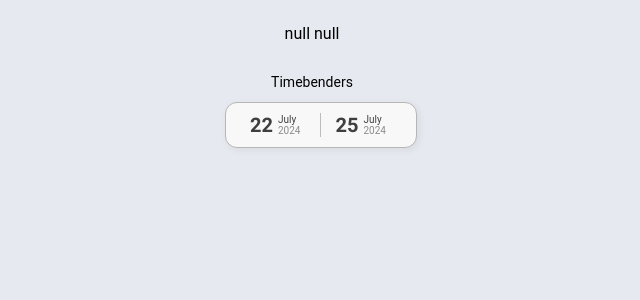
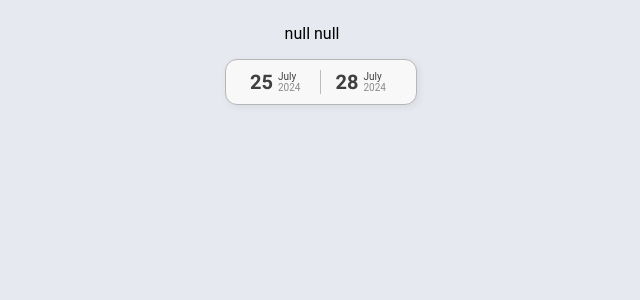
Before and after one commit to Mwiert/miniSpa, a Vue app: page /timebenders in a window 1280 px wide. Shown: the top 300 px of the page, without its empty margins (344-984 px from the left). Built offline with nearby package versions, Linux system fonts and the light colour scheme; a web font is replaced by a local one.

Commit message:
different back and forward month/year validations added

```diff
--- a/src/components/UIDatePicker.vue
+++ b/src/components/UIDatePicker.vue
@@ -77,9 +77,11 @@ export default {
     }
   },
   props: {
-    yearRange: { type: Number, default: 99 }, //This is for validating the year range by giving it 9999 as default value since this is one of the maximum value
+    backYearRange: { type: Number, default: 99 }, //This is for validating the year range by giving it 9999 as default value since this is one of the maximum value
+    forwardYearRange: { type: Number, default: 99 },
     saveDate: { type: String, default: '' }, //This is for saving the date history
-    monthRange: { type: Number, default: 99 }, //This is for validating the month range by giving it 9999 as default value since this is one of the maximum value
+    backMonthRange: { type: Number, default: 99 }, //This is for validating the month range by giving it 9999 as default value since this is one of the maximum value
+    forwardMonthRange: { type: Number, default: 99 },
     isPastValidation: { type: Boolean, default: false },
     isFutureValidation: { type: Boolean, default: false },
     isDatePickerEnable: { type: Boolean }
@@ -87,33 +89,77 @@ export default {
   methods: {
     checkRange() {
       if (this.isPastValidation) {
-        if (this.monthRange !== 99) {
-          this.minDate = dayjs().subtract(this.monthRange, 'month').endOf('month').format('YYYY-MM-DD')
-        }
-        else {
-          this.minDate = dayjs().subtract(this.yearRange, 'year').endOf('month').format('YYYY-MM-DD')
+        if (this.backMonthRange !== 99) {
+          this.minDate = dayjs()
+            .subtract(this.backMonthRange, 'month')
+            .endOf('month')
+            .format('YYYY-MM-DD')
+        } else {
+          this.minDate = dayjs()
+            .subtract(this.backYearRange, 'year')
+            .endOf('month')
+            .format('YYYY-MM-DD')
         }
 
         this.maxDate = dayjs().startOf('month').format('YYYY-MM-DD')
-      }
-      else if (this.isFutureValidation) {
+      } else if (this.isFutureValidation) {
         this.minDate = dayjs().endOf('month').format('YYYY-MM-DD')
 
-        if (this.monthRange !== 99) {
-          this.maxDate = dayjs().add(this.monthRange, 'month').startOf('month').format('YYYY-MM-DD')
+        if (this.forwardMonthRange !== 99) {
+          this.maxDate = dayjs()
+            .add(this.forwardMonthRange, 'month')
+            .startOf('month')
+            .format('YYYY-MM-DD')
+        } else {
+          this.maxDate = dayjs()
+            .add(this.forwardYearRange, 'year')
+            .startOf('month')
+            .format('YYYY-MM-DD')
         }
-        else {
-          this.maxDate = dayjs().add(this.yearRange, 'year').startOf('month').format('YYYY-MM-DD')
-        }
-      }
-      else {
-        if (this.monthRange !== 99) {
-          this.minDate = dayjs().subtract(this.monthRange, 'month').endOf('month').format('YYYY-MM-DD')
-          this.maxDate = dayjs().add(this.monthRange, 'month').startOf('month').format('YYYY-MM-DD')
-        }
-        else {
-          this.minDate = dayjs().subtract(this.yearRange, 'year').endOf('month').format('YYYY-MM-DD')
-          this.maxDate = dayjs().add(this.yearRange, 'year').startOf('month').format('YYYY-MM-DD')
+      } else {
+        if (this.backMonthRange !== 99) {
+          this.minDate = dayjs(this.saveDate)
+            .subtract(this.backMonthRange, 'month')
+            .endOf('month')
+            .format('YYYY-MM-DD')
+          if (this.forwardMonthRange !== 99) {
+            this.maxDate = dayjs(this.saveDate)
+              .add(this.forwardMonthRange, 'month')
+              .startOf('month')
+              .format('YYYY-MM-DD')
+          }
+          if (this.forwardYearRange !== 99) {
+            this.maxDate = dayjs(this.saveDate)
+              .add(this.forwardYearRange, 'year')
+              .startOf('month')
+              .format('YYYY-MM-DD')
+          }
+        } else if (this.backYearRange !== 99) {
+          this.minDate = dayjs(this.saveDate)
+            .subtract(this.backYearRange, 'month')
+            .endOf('month')
+            .format('YYYY-MM-DD')
+          if (this.forwardMonthRange !== 99) {
+            this.maxDate = dayjs(this.saveDate)
+              .add(this.forwardMonthRange, 'month')
+              .startOf('month')
+              .format('YYYY-MM-DD')
+          }
+          if (this.forwardYearRange !== 99) {
+            this.maxDate = dayjs(this.saveDate)
+              .add(this.forwardYearRange, 'year')
+              .startOf('month')
+              .format('YYYY-MM-DD')
+          }
+        } else {
+          this.minDate = dayjs(this.saveDate)
+            .subtract(this.forwardYearRange, 'year')
+            .endOf('month')
+            .format('YYYY-MM-DD')
+          this.maxDate = dayjs(this.saveDate)
+            .add(this.forwardYearRange, 'year')
+            .startOf('month')
+            .format('YYYY-MM-DD')
         }
       }
     },
--- a/src/components/UIDateRangePicker.vue
+++ b/src/components/UIDateRangePicker.vue
@@ -92,25 +92,29 @@
       class="date-picker"
       ref="datePicker"
       :class="{ 'date-picker-with-label': label, 'date-picker-without-label': !label }">
-<!-- This is where we are sending the needed probs into the child named UIDatePicker and for future implementation UIMultiDatePicker -->
+      <!-- This is where we are sending the needed probs into the child named UIDatePicker and for future implementation UIMultiDatePicker -->
       <div v-if="isSingleDatePicker">
         <UIDatePicker
           v-show="isSingleDatePickerEnable"
-          :yearRange="validateYear"
-          :monthRange="validateMonth"
+          :forwardYearRange="validateForwardYear"
+          :backYearRange="validateBackYear"
+          :forwardMonthRange="validateForwardMonth"
+          :backMonthRange="validateBackMonth"
           :saveDate="sendInitialDates.firstInitialDate.date"
           :isFutureValidation="isFuture"
           :isPastValidation="isPast"
           :initialDate="initialDate"
           :isDatePickerEnable="isSingleDatePickerEnable"
           @dateSelected="handleFirstDateSelected"
-          @click="sendDateToParent"/>
+          @click="sendDateToParent" />
       </div>
       <div v-if="isMultiDatePicker">
         <UIMultiDatePicker
           v-show="isMultiDatePickerEnable"
-          :yearRange="validateYear"
-          :monthRange="validateMonth"
+          :forwardYearRange="validateForwardYear"
+          :backYearRange="validateBackYear"
+          :forwardMonthRange="validateForwardMonth"
+          :backMonthRange="validateBackMonth"
           :isFutureValidation="isFuture"
           :isPastValidation="isPast"
           :initialDate="initialDate"
@@ -119,7 +123,7 @@
           @dateFirstSelected="handleFirstDateSelected"
           @dateSecondSelected="handleSecondDateSelected"
           @resetBaseInitialDates="handleResetInitialDates"
-          @click="sendDateToParent"/>
+          @click="sendDateToParent" />
       </div>
     </div>
   </div>
@@ -141,12 +145,14 @@ export default {
   props: {
     label: {
       type: String,
-      default: '',
+      default: ''
     },
     isMultiDatePicker: { type: Boolean, default: false }, //This is for asking to parent whether should the multi date picker available in this implementation
     isSingleDatePicker: { type: Boolean, default: false }, //This is for asking to parent whether should the single date picker available in this implementation
-    validateMonth: { type: Number, default: 99 }, //This is for validating the month range by giving it 9999 as default value since this is one of the maximum value
-    validateYear: { type: Number, default: 99 }, //This is for validating the year range by giving it 9999 as default value since this is one of the maximum value
+    validateForwardMonth: { type: Number, default: 99 }, //This is for validating the month range by giving it 9999 as default value since this is one of the maximum value
+    validateBackMonth: { type: Number, default: 99 }, //This is for validating the month range by giving it 9999 as default value since this is one of the maximum value
+    validateForwardYear: { type: Number, default: 99 },
+    validateBackYear: { type: Number, default: 99 }, //This is for validating the year range by giving it 9999 as default value since this is one of the maximum value
     value: {}, //This is for getting the selected date from the parent component TimeBenders
     isPast: { type: Boolean, default: false },
     isFuture: { type: Boolean, default: false },
@@ -184,7 +190,7 @@ export default {
       const dates = {
         firstDate: this.firstSelectedDate.date,
         secondDate: this.secondSelectedDate.date
-      };
+      }
       //We are sending the selected date to the parent component with v-model implementation.
       this.$emit('update:modelValue', dates)
     },
--- a/src/components/UIMultiDatePicker.vue
+++ b/src/components/UIMultiDatePicker.vue
@@ -124,8 +124,10 @@ export default {
     }
   },
   props: {
-    yearRange: { type: Number, default: 99 }, //This is for validating the year range by giving it 9999 as default value since this is one of the maximum value
-    monthRange: { type: Number, default: 99 }, //This is for validating the month range by giving it 9999 as default value since this is one of the maximum value
+    backYearRange: { type: Number, default: 99 }, //This is for validating the year range by giving it 9999 as default value since this is one of the maximum value
+    forwardYearRange: { type: Number, default: 99 },
+    backMonthRange: { type: Number, default: 99 }, //This is for validating the month range by giving it 9999 as default value since this is one of the maximum value
+    forwardMonthRange: { type: Number, default: 99 },
     isPastValidation: { type: Boolean, default: false },
     isFutureValidation: { type: Boolean, default: false },
     initialDate: { type: String, default: dayjs().format('YYYY-MM-DD') },
@@ -142,45 +144,64 @@ export default {
           */
 
       if (this.isPastValidation) {
-        if (this.yearRange !== 99) {
-          let day = this.yearRange * 365
+        if (this.backYearRange !== 99) {
+          let day = this.backYearRange * 365
           this.minDate = dayjs().subtract(day, 'day').format('YYYY-MM-DD')
           this.maxDate = dayjs().format('YYYY-MM-DD')
         }
 
-        if (this.monthRange !== 99) {
+        if (this.backMonthRange !== 99) {
           this.minDate = dayjs()
-            .subtract(this.monthRange, 'month')
+            .subtract(this.backMonthRange, 'month')
             .endOf('month')
             .format('YYYY-MM-DD')
           this.maxDate = dayjs().add(1, 'month').format('YYYY-MM-DD')
         }
       } else if (this.isFutureValidation) {
-        if (this.yearRange !== 99) {
-          let day = this.yearRange * 365
+        if (this.forwardYearRange !== 99) {
+          let day = this.forwardYearRange * 365
           this.maxDate = dayjs().add(day, 'day').format('YYYY-MM-DD')
           this.minDate = dayjs().format('YYYY-MM-DD')
         }
-        if (this.monthRange !== 99) {
-          this.maxDate = dayjs().add(this.monthRange, 'month').startOf('month').format('YYYY-MM-DD')
+        if (this.forwardMonthRange !== 99) {
+          this.maxDate = dayjs()
+            .add(this.forwardMonthRange, 'month')
+            .startOf('month')
+            .format('YYYY-MM-DD')
           this.minDate = dayjs().subtract(1, 'month').format('YYYY-MM-DD')
         }
       } else {
-        if (this.yearRange !== 99) {
-          let day = this.yearRange * 365
+        if (this.backYearRange !== 99) {
+          let day = this.backYearRange * 365
           this.minDate = dayjs(this.initialDate).subtract(day, 'day').format('YYYY-MM-DD')
-          this.maxDate = dayjs(this.initialDate).add(day, 'day').format('YYYY-MM-DD')
-        } else if (this.monthRange !== 99) {
+          if (this.forwardMonthRange !== 99) {
+            this.maxDate = dayjs(this.initialDate)
+              .add(this.forwardMonthRange, 'month')
+              .format('YYYY-MM-DD')
+          }
+          if (this.forwardMonthRange !== 99) {
+            this.maxDate = dayjs(this.initialDate)
+              .add(this.forwardMonthRange, 'year')
+              .format('YYYY-MM-DD')
+          }
+        } else if (this.backMonthRange !== 99) {
           this.minDate = dayjs(this.initialDate)
-            .subtract(this.monthRange + 1, 'month')
+            .subtract(this.backMonthRange + 1, 'month')
             .endOf('month')
             .format('YYYY-MM-DD')
-          this.maxDate = dayjs(this.initialDate)
-            .add(this.monthRange, 'month')
-            .startOf('month')
-            .format('YYYY-MM-DD')
+
+          if (this.forwardMonthRange !== 99) {
+            this.maxDate = dayjs(this.initialDate)
+              .add(this.forwardMonthRange, 'month')
+              .format('YYYY-MM-DD')
+          }
+          if (this.forwardYearRange !== 99) {
+            this.maxDate = dayjs(this.initialDate)
+              .add(this.forwardYearRange, 'year')
+              .format('YYYY-MM-DD')
+          }
         } else {
-          let day = this.yearRange * 365
+          let day = this.forwardYearRange * 365
           this.minDate = dayjs(this.initialDate).subtract(day, 'day').format('YYYY-MM-DD')
           this.maxDate = dayjs(this.initialDate).add(day, 'day').format('YYYY-MM-DD')
         }
--- a/src/pages/TimeBenders.vue
+++ b/src/pages/TimeBenders.vue
@@ -1,8 +1,12 @@
 <template>
   <div class="time-benders-c">
-    {{ selectDate.firstDate + " " + selectDate.secondDate }}
+    {{ selectDate.firstDate + ' ' + selectDate.secondDate }}
     <!-- selectedDate comes from UIDateRangePicker with v-model implementation -->
-    <UIDateRangePicker :isMultiDatePicker="true" :validateMonth="3" isPast label="Timebenders"/>
+    <UIDateRangePicker
+      v-model="selectDate"
+      :isMultiDatePicker="true"
+      :validateBackMonth="3"
+      :validateForwardMonth="2" />
   </div>
 </template>
 
```
